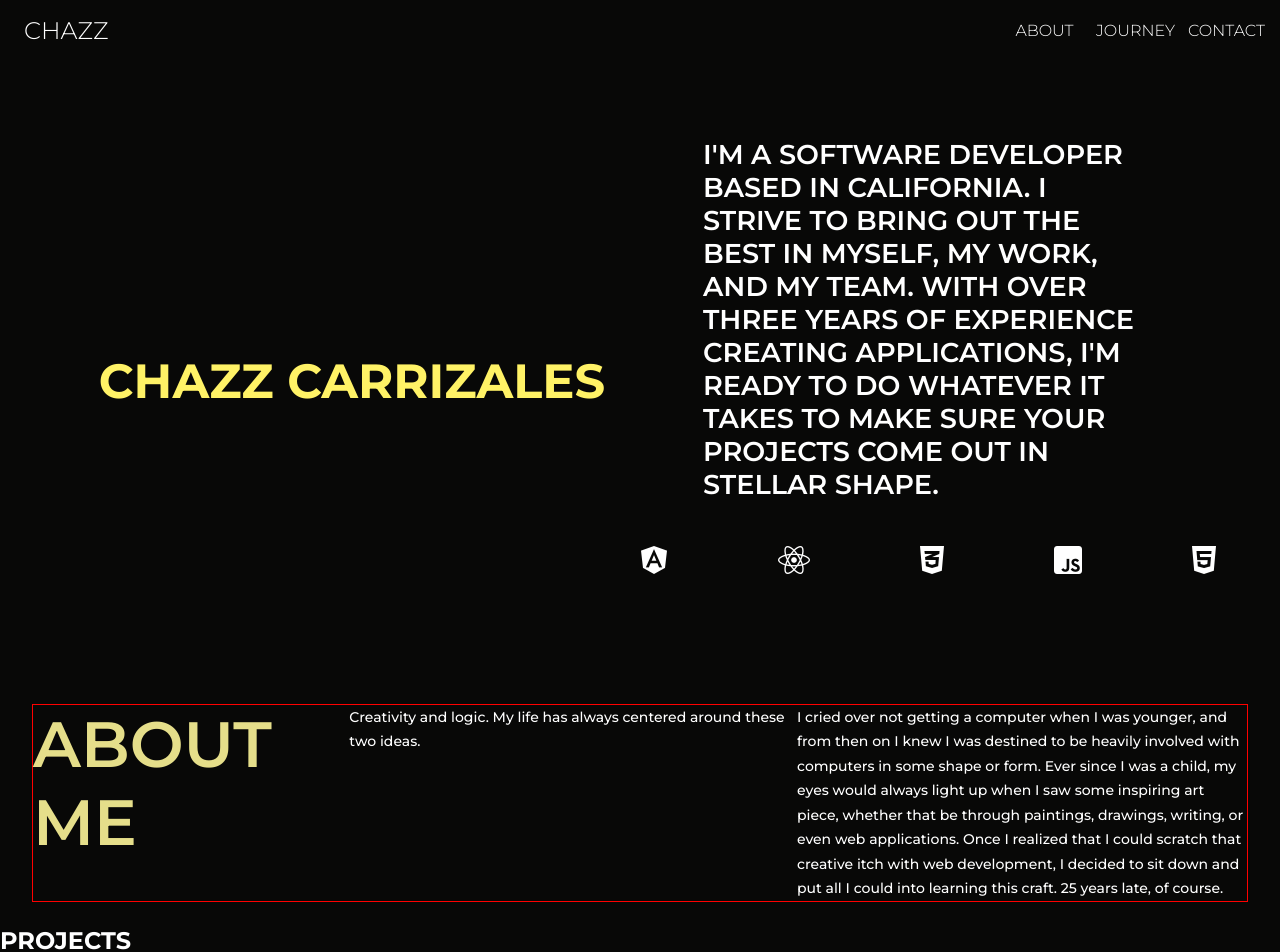
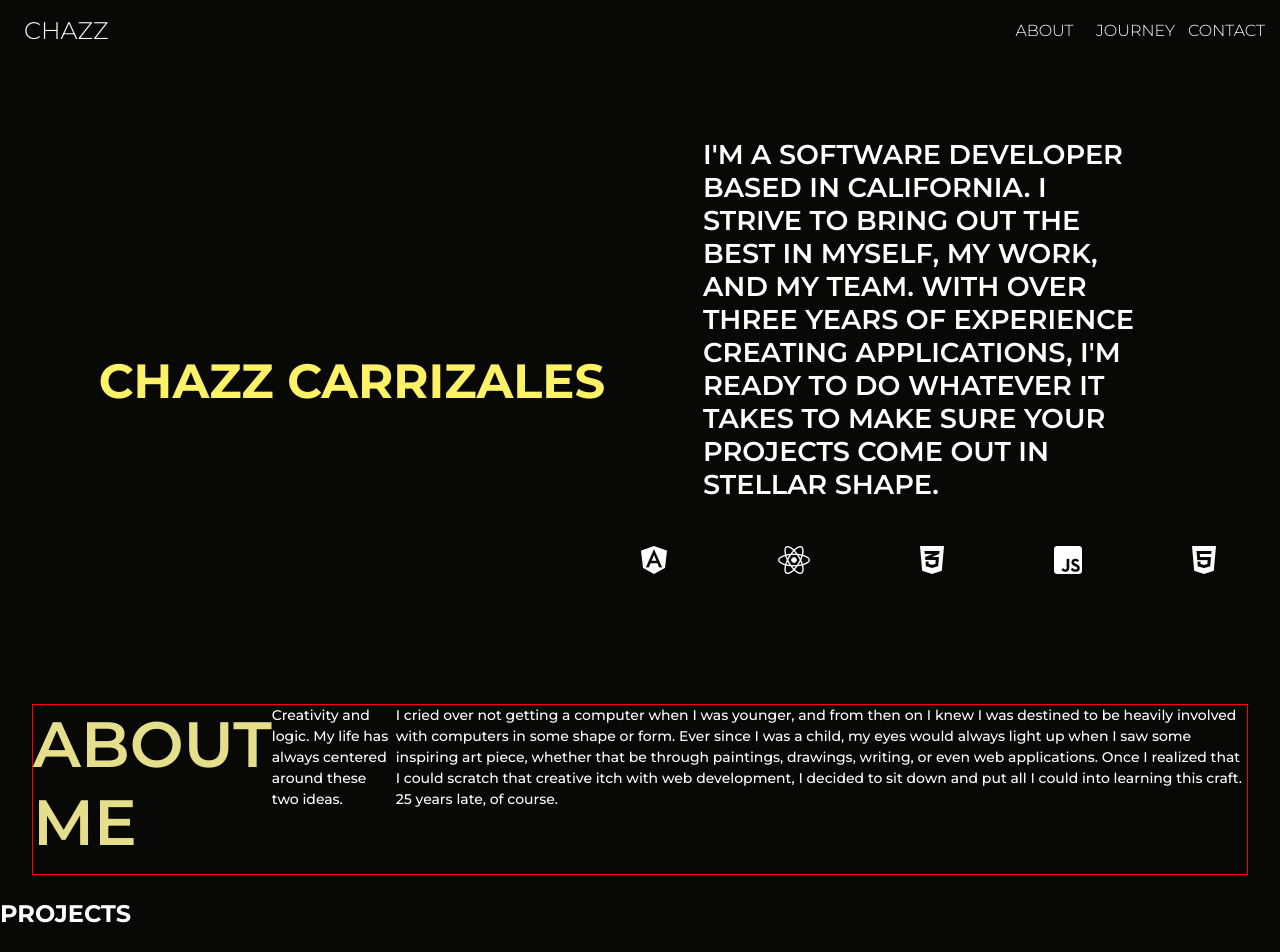
Before and after one commit to czcarrizales/react-portfolio, a React (Create React App) app: page / in a window 1280 px wide. Shown: the top 952 px of the page. Built offline with nearby package versions, Linux system fonts and the light colour scheme.

Commit message:
decrease About p line height

```diff
--- a/src/css/About.css
+++ b/src/css/About.css
@@ -17,8 +17,7 @@
 .about-container p {
     font-size: .875rem;
     font-weight: 500;
-    max-width: 450px;
-    line-height: 1.75em;
+    line-height: 1.5;
 }
 
 @media (min-width: 1000px) {
```
